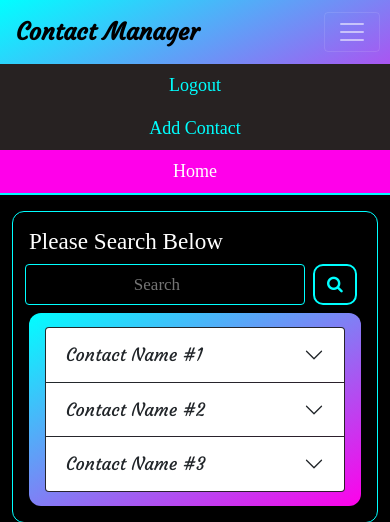
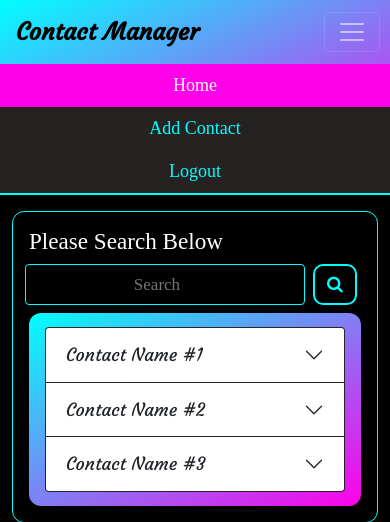
Before and after one commit to BunnyCorruption/contact-manager, a PHP site: page /contacts.html in a window 390 px wide, after a click that opens the changed part. Shown: the top 522 px of the page. Run offline with PHP 8.4, Linux system fonts and the light colour scheme; some libraries are stand-ins or nearby versions; some web fonts are replaced.

Commit message:
removed flipped order from collapsed navbar

```diff
--- a/html/css/contacts.css
+++ b/html/css/contacts.css
@@ -238,12 +238,3 @@ box-shadow: 0 0 0 30px rgba(27, 67,67) inset !important;
     width: 80%;
     max-width: 300px;
 }
-/* Flip elements in mobile collapsed view */
-@media (max-width: 767.98px) {
-    ul.navbar-nav {
-        transform: rotate(180deg);
-    }
-    ul.navbar-nav > li {
-        transform: rotate(-180deg);
-    }
-}
```
